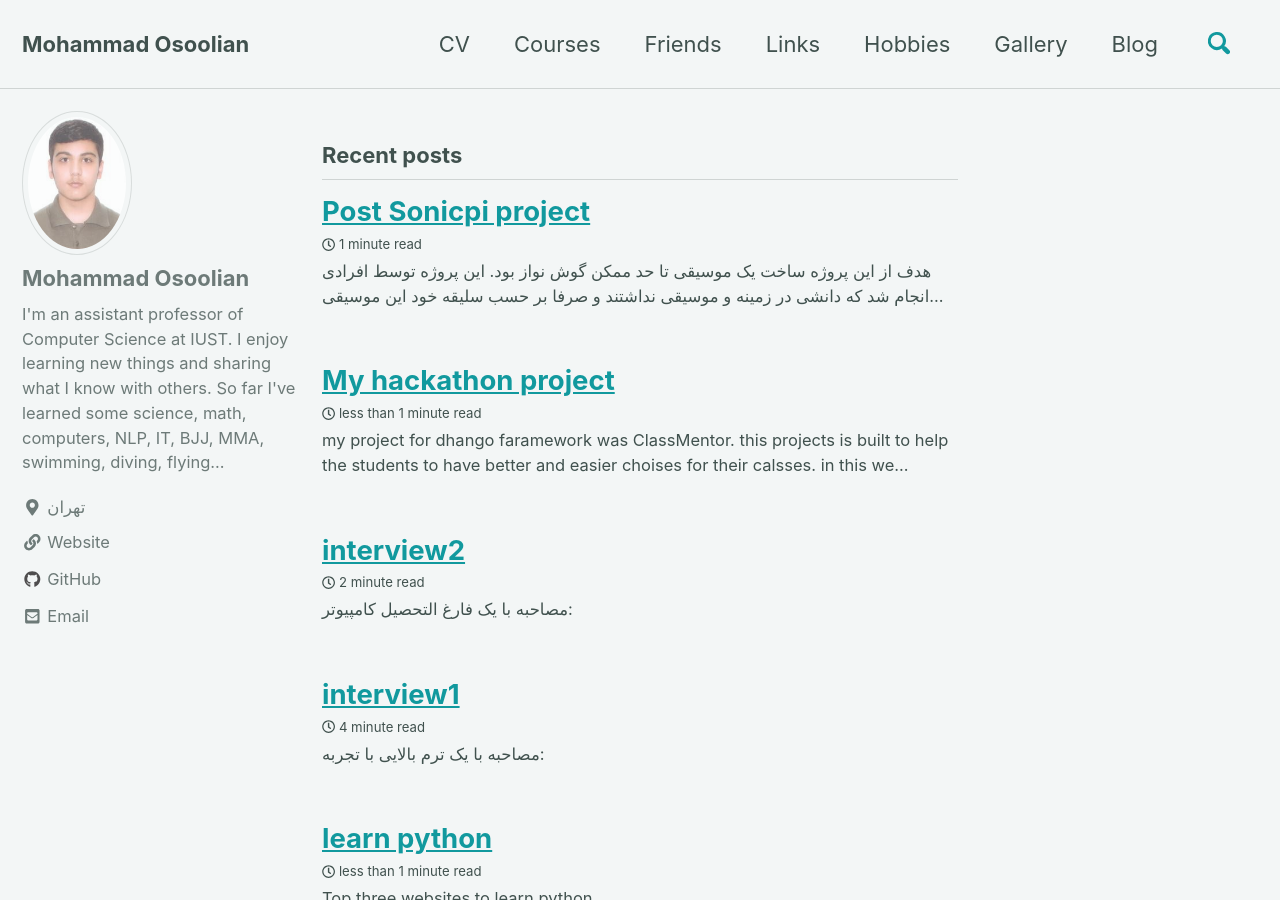
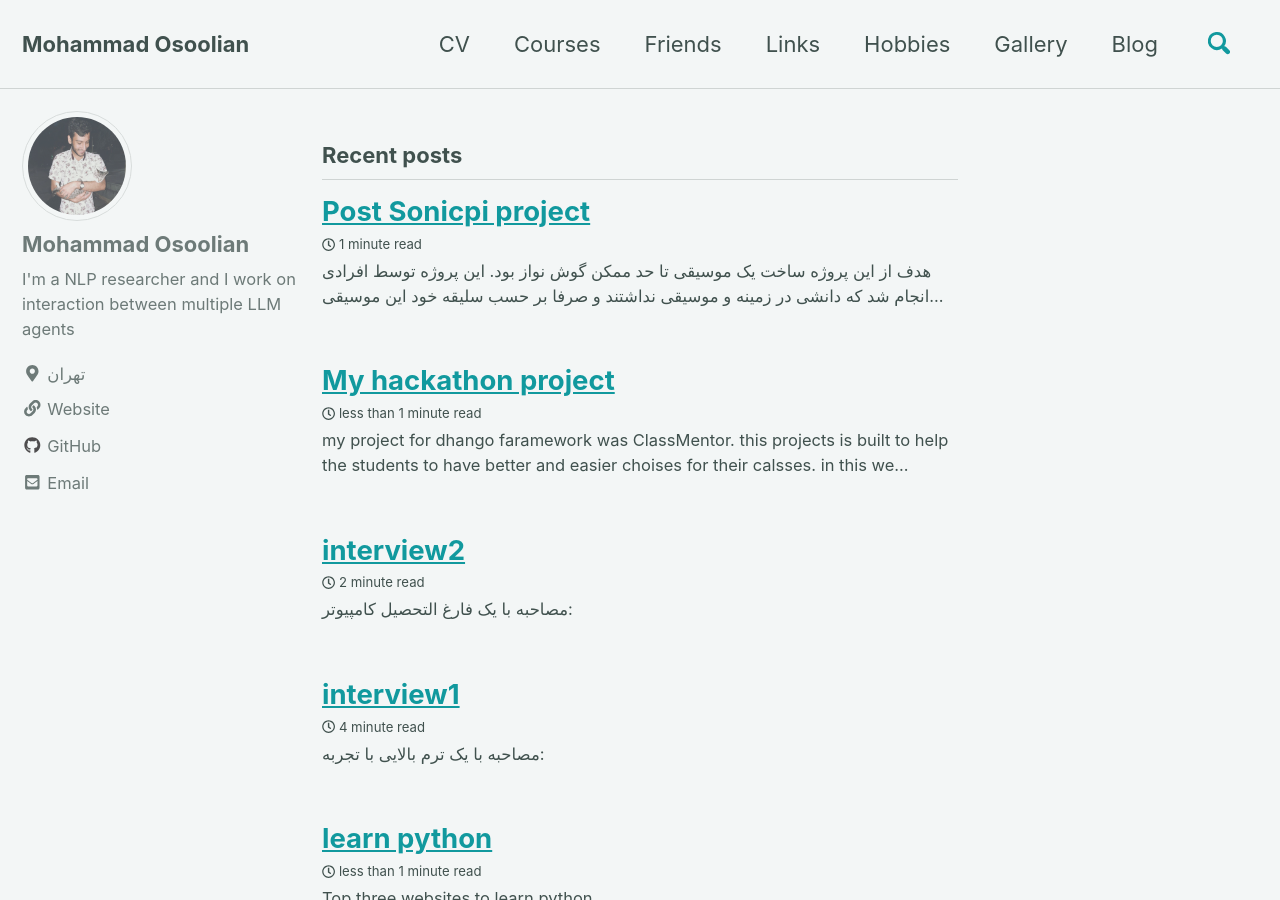
Before and after one commit to mohammad-osoolian/mohammad-osoolian.github.io, a Jekyll site: the page built from index.html, in a window 1280 px wide and 900 px high. Built offline with Jekyll 4.4.1, drawn with Linux system fonts in a browser that asks for light colours; cached includes are drawn as plain includes; nearby versions of some CDN libraries; the list of posts is cut into pages by our own code.

Commit message:
change profile

```diff
--- a/_config.yml
+++ b/_config.yml
@@ -22,7 +22,7 @@ title_separator          : "-"
 name                     : "Mohammad"
 description              : "Welcome to my web site."
 url                      : # the base hostname & protocol for your site e.g. "https://mmistakes.github.io"
-baseurl                  : #the subpath of your site, e.g. "/blog"
+baseurl                  : # the subpath of your site, e.g. "/blog"
 repository               : # GitHub username/repo-name e.g. "mmistakes/minimal-mistakes"
 teaser                   : # path of fallback teaser image, e.g. "/assets/images/500x300.png"
 logo                     : # path of logo image to display in the masthead, e.g. "/assets/images/88x88.png"
@@ -108,10 +108,10 @@ analytics:
 # Site Author
 author:
   name             : "Mohammad Osoolian"
-  avatar           : "/assets/images/mypic.jpg"
-  bio              : I'm an assistant professor of Computer Science at IUST. I enjoy learning new things and sharing what I know with others. So far I've learned some science, math, computers, NLP, IT, BJJ, MMA, swimming, diving, flying...
+  avatar           : "/assets/images/avatarpic.jpg"
+  bio              : I'm a NLP researcher and I work on interaction between multiple LLM agents
   location         : "تهران"
-  email            : mohammad_osoolian@comp.iust.ir
+  email            : osoolianmohammad@gmail.com
   # twitter: sauleh_e
   # linkedin: sauleh
   # google_scholar: Q25s5KkAAAAJ
--- a/_includes/author-profile.html
+++ b/_includes/author-profile.html
@@ -1,8 +1,8 @@
 {% assign author = page.author | default: page.authors[0] | default: site.author %}
 {% assign author = site.data.authors[author] | default: author %}
 
-<div itemscope itemtype="https://schema.org/Person">
-
+<!-- <div itemscope itemtype="https://schema.org/Person"> -->
+<div>
   {% if author.avatar %}
     <div class="author__avatar">
       {% if author.avatar contains "://" %}
```
Also changed, not shown: assets/images/avatarpic.jpg (added).
